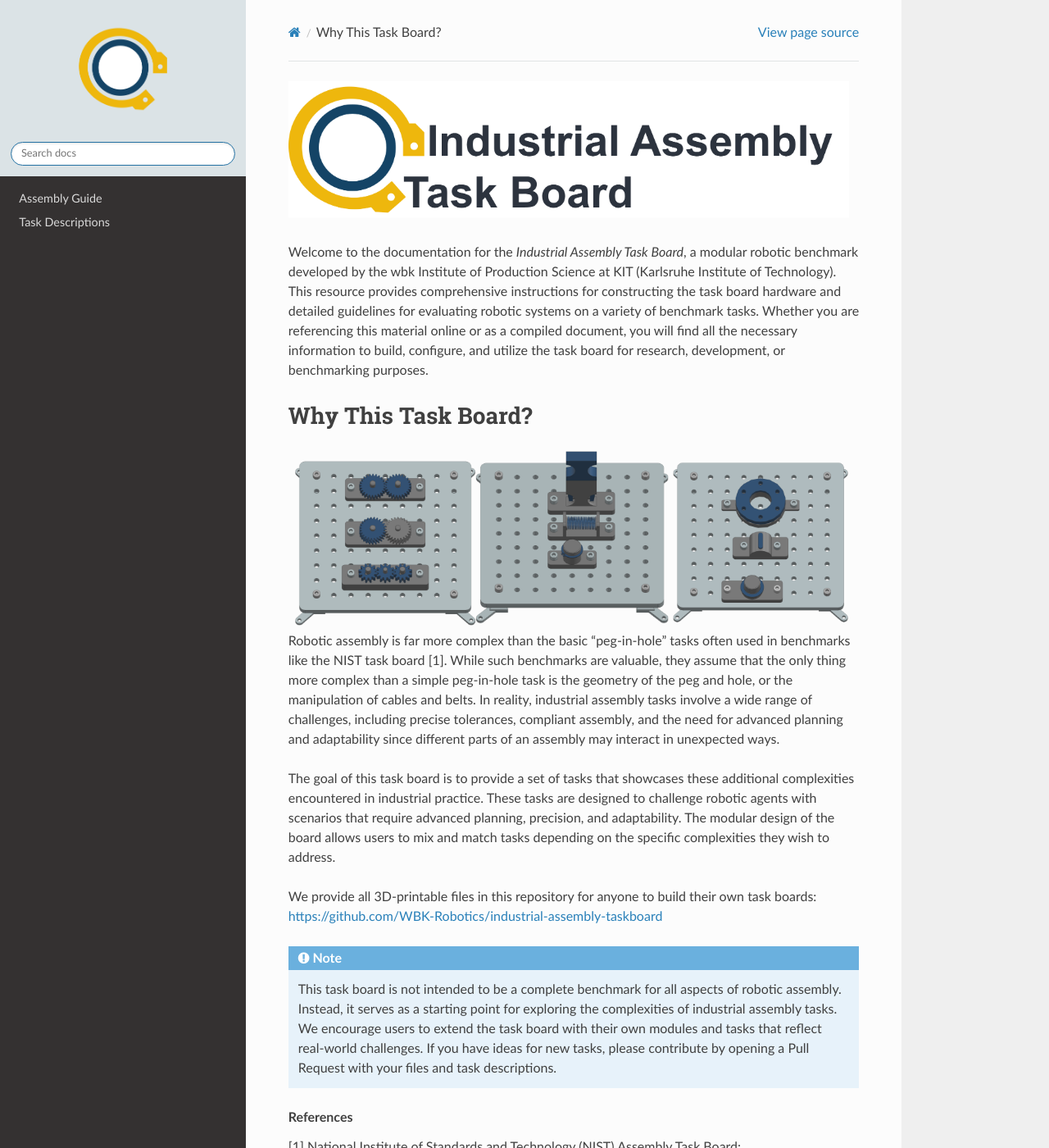
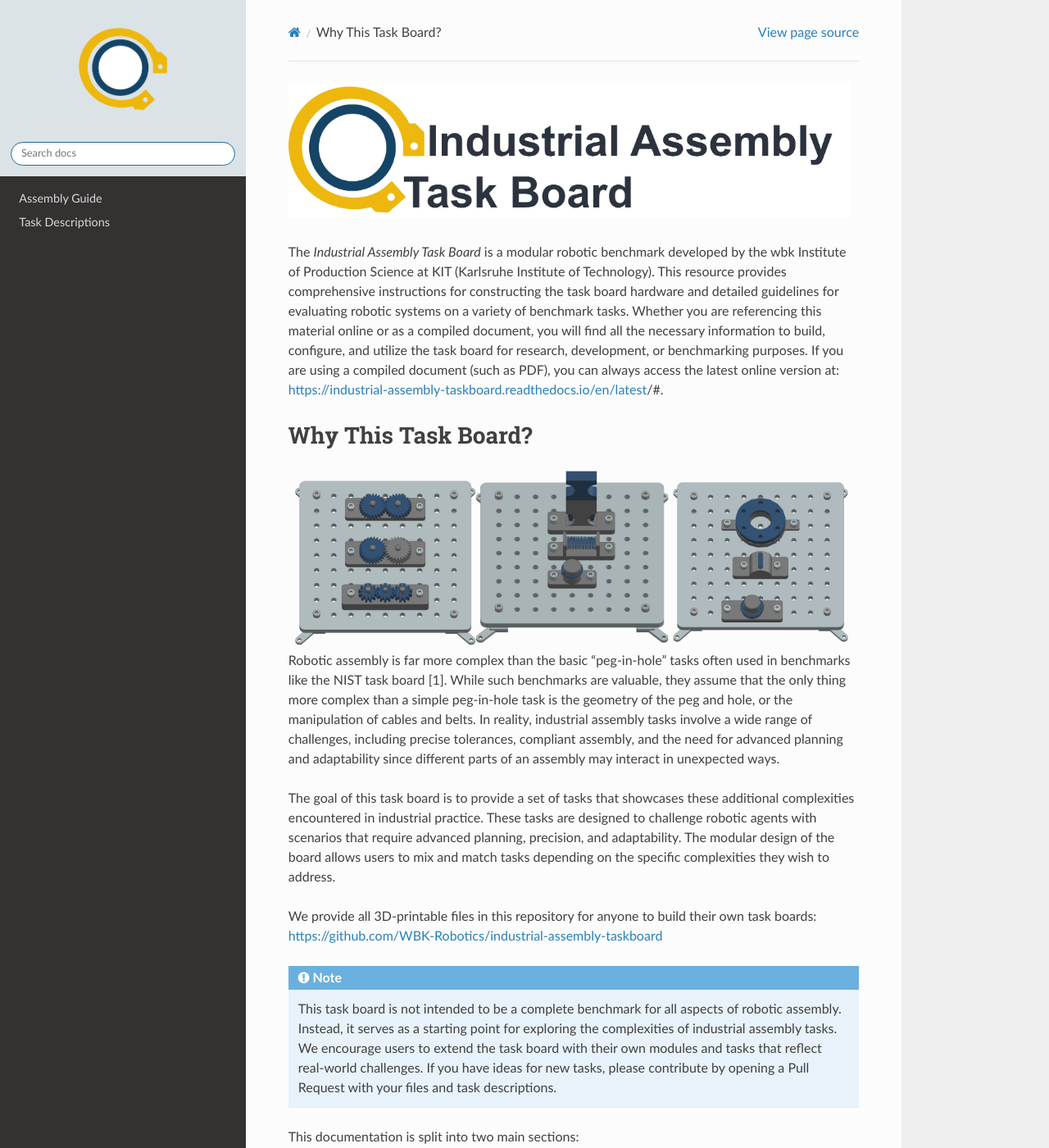
Before and after one commit to WBK-Robotics/industrial-assembly-taskboard, a Sphinx documentation site: the page built from docs/source/index.rst, in a window 1280 px wide and 1400 px high. Shown: the whole window at 82% size. Built offline with Sphinx 7.4.7 and the Read the Docs theme 3.1.0, drawn with Linux system fonts in a browser that asks for light colours; pages that are not in the unit, such as notebooks, are missing from menus; some of the changed text lies outside the part shown.

Commit message:
added taskboard files

```diff
--- a/docs/source/index.rst
+++ b/docs/source/index.rst
@@ -3,12 +3,12 @@
    :align: center
    :width: 1000px
 
-Welcome to the documentation for the *Industrial Assembly Task Board*,
-a modular robotic benchmark developed by the wbk Institute of Production Science at KIT (Karlsruhe Institute of Technology).
+The *Industrial Assembly Task Board* is a modular robotic benchmark developed by the wbk Institute of Production Science at KIT (Karlsruhe Institute of Technology).
 This resource provides comprehensive instructions for constructing the task board hardware and detailed guidelines for evaluating robotic systems
 on a variety of benchmark tasks.
 Whether you are referencing this material online or as a compiled document,
 you will find all the necessary information to build, configure, and utilize the task board for research, development, or benchmarking purposes.
+If you are using a compiled document (such as PDF), you can always access the latest online version at: https://industrial-assembly-taskboard.readthedocs.io/en/latest/#.
 
 Why This Task Board?
 ---------------------
@@ -36,10 +36,6 @@ We provide all 3D-printable files in this repository for anyone to build their o
  We encourage users to extend the task board with their own modules and tasks that reflect real-world challenges.
  If you have ideas for new tasks, please contribute by opening a Pull Request with your files and task descriptions.
 
-.. rubric:: References
-
-[1] National Institute of Standards and Technology (NIST) Assembly Task Board: https://www.nist.gov/el/intelligent-systems-division-73500/assembly-task-board
-
 
 This documentation is split into two main sections:
 
@@ -64,3 +60,8 @@ Contents
 .. toctree::
  wbk_challenge_overview
  wbk_challenge_robot_tasks_overview
+
+
+.. rubric:: References
+
+[1] National Institute of Standards and Technology (NIST) Assembly Task Board: https://www.nist.gov/el/intelligent-systems-division-73500/assembly-task-board
```
Also changed, not shown: 7 other files.
